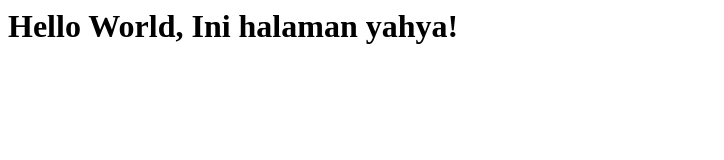
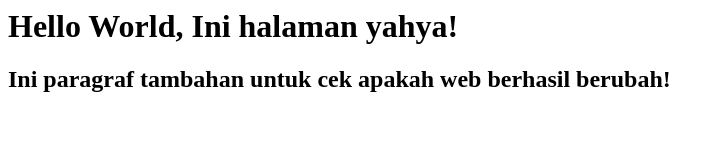
Before and after one commit to yadityo/yadityo, a plain HTML site: page index.html in a window 1280 px wide. Shown: the whole page, without its empty margins (0-724 px from the left). Drawn offline with Linux system fonts and the light colour scheme.

Commit message:
Update index.html

```diff
--- a/index.html
+++ b/index.html
@@ -1 +1,2 @@
 <h1>Hello World, Ini halaman yahya!</h1>
+<h2>Ini paragraf tambahan untuk cek apakah web berhasil berubah!</h2>
```
